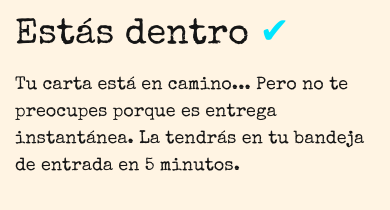
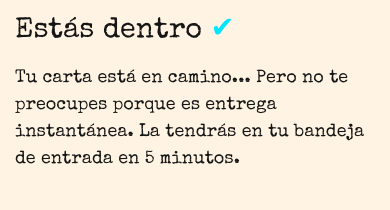
Before and after one commit to DekaWho/dekawho, a plain HTML site: page done.html in a window 390 px wide. Drawn offline with nearby package versions, Linux system fonts and the light colour scheme.

Commit message:
Add files via upload

```diff
--- a/estilos/styles.css
+++ b/estilos/styles.css
@@ -86,7 +86,7 @@ s{
     padding: 0 2px;
     margin: 0;
     margin-bottom: 0;
-    font-size: clamp(2rem, 2vw, 3.5rem);
+    font-size: clamp(1.6rem, 1.7vw, 2.4rem);
   }
 
   p{
```
Also changed, not shown: index.html (+1 -1 lines).
